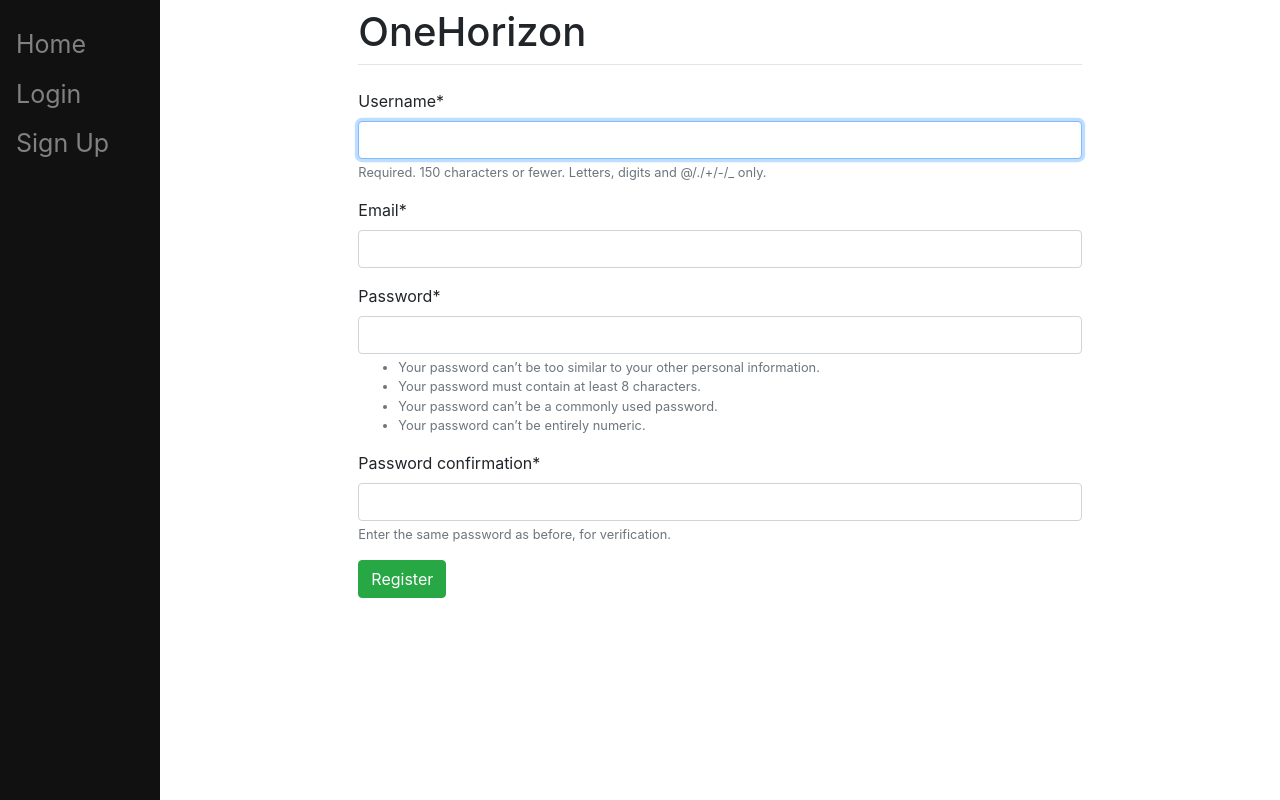
After one commit to Nem3sisX/OneHorizon, a Django app: page /register in a window 1280 px wide. The commit adds this page. Run offline with Django 3.2, Linux system fonts and the light colour scheme; some libraries are stand-ins or nearby versions.

Commit message:
SignUp-Login functionality done

```diff
--- a/OneHorizon/OneHorizon/urls.py
+++ b/OneHorizon/OneHorizon/urls.py
@@ -20,4 +20,5 @@ from django.urls import path, include
 urlpatterns = [
     path("admin/", admin.site.urls),
     path("", include("newsapp.urls")),
+    path("", include("django.contrib.auth.urls")),
 ]
--- /dev/null
+++ b/OneHorizon/newsapp/forms.py
@@ -0,0 +1,11 @@
+from django import forms
+from django.contrib.auth.forms import UserCreationForm
+from django.contrib.auth.models import User
+
+
+class RegisterForm(UserCreationForm):
+    email = forms.EmailField()
+
+    class Meta:
+	    model = User
+	    fields = ["username", "email", "password1", "password2"]
--- a/OneHorizon/newsapp/urls.py
+++ b/OneHorizon/newsapp/urls.py
@@ -7,4 +7,6 @@ urlpatterns = [
     path("travel", views.travel),
     path("natural", views.natural),
     path("summary", views.summary),
+    path("register", views.register),
+    path("index", views.index),
 ]
--- a/OneHorizon/newsapp/views.py
+++ b/OneHorizon/newsapp/views.py
@@ -1,4 +1,4 @@
-from django.shortcuts import render
+from django.shortcuts import render, redirect
 
 from nltk.sentiment.vader import SentimentIntensityAnalyzer
 
@@ -96,40 +96,55 @@ def travel(request):
 def natural(request):
     return render(request, "natural.html")
 
+
 def summary(request):
-        button = request.POST["b1"]
-        sentence = request.POST["comment"]
-        sia = SentimentIntensityAnalyzer()
-        sentiment = sia.polarity_scores(sentence)
-        negative = sentiment["neg"]
-        neutral = sentiment["neu"]
-        positive = sentiment["pos"]
-        compound = sentiment["compound"]
-        if compound >= 0.05:
-            result = "The news article is positive"
+    button = request.POST["b1"]
+    sentence = request.POST["comment"]
+    sia = SentimentIntensityAnalyzer()
+    sentiment = sia.polarity_scores(sentence)
+    negative = sentiment["neg"]
+    neutral = sentiment["neu"]
+    positive = sentiment["pos"]
+    compound = sentiment["compound"]
+    if compound >= 0.05:
+        result = "The news article is positive"
 
-        elif compound <= -0.05:
-            result = "The news article is negative"
+    elif compound <= -0.05:
+        result = "The news article is negative"
 
-        else:
-            result = "The news article is neutral"
-        answer, ranked = generate_summary(sentence,3)
-        score = []
-        sent = []
-        for i in ranked:
-            score.append(i[0])
-            sent.append(" ".join(i[1]))
-        rk = zip(score, sent)
-        return render(
-            request,
-            "result.html",
-            {
-                "positive": positive,
-                "neutral": neutral,
-                "negative": negative,
-                "compound": compound,
-                "result": result,
-                "summary": answer,
-                "rank": rk,
-            },
-        )
+    else:
+        result = "The news article is neutral"
+    answer, ranked = generate_summary(sentence, 3)
+    score = []
+    sent = []
+    for i in ranked:
+        score.append(i[0])
+        sent.append(" ".join(i[1]))
+    rk = zip(score, sent)
+    return render(
+        request,
+        "result.html",
+        {
+            "positive": positive,
+            "neutral": neutral,
+            "negative": negative,
+            "compound": compound,
+            "result": result,
+            "summary": answer,
+            "rank": rk,
+        },
+    )
+
+
+from .forms import RegisterForm
+
+
+def register(response):
+    if response.method == "POST":
+        form = RegisterForm(response.POST)
+        if form.is_valid():
+            form.save()
+        return redirect("index.html")
+    else:
+        form = RegisterForm()
+    return render(response, "register.html", {"form": form})
--- a/OneHorizon/templates/business.html
+++ b/OneHorizon/templates/business.html
@@ -56,7 +56,7 @@
                         <a class="nav-link" href="#">SPORTS</a>
                     </li>
                     <li class="nav-item">
-                        <a class="nav-link" href="#">AUTOMOBILES</a>
+                        <a class="nav-link" href="natural">ANALYSIS</a>
                     </li>
                 </ul>
             </div>
--- /dev/null
+++ b/OneHorizon/templates/main/base.html
@@ -0,0 +1,73 @@
+<html>
+
+<head>
+    <style type="text/css">
+        .sidenav {
+            height: 100%;
+            width: 160px;
+            position: fixed;
+            z-index: 1;
+            top: 0;
+            left: 0;
+            background-color: #111;
+            overflow-x: hidden;
+            padding-top: 20px;
+        }
+
+        .sidenav a {
+            padding: 6px 8px 6px 16px;
+            text-decoration: none;
+            font-size: 25px;
+            color: #818181;
+            display: block;
+        }
+
+        .sidenav a:hover {
+            color: #f1f1f1;
+        }
+
+        .main {
+            margin-left: 160px;
+            padding: 0px 10px;
+        }
+    </style>
+
+    <meta charset="utf-8">
+    <meta name="viewport" content="width=device-width, initial-scale=1, shrink-to-fit=no">
+
+    <link rel="stylesheet" href="https://stackpath.bootstrapcdn.com/bootstrap/4.3.1/css/bootstrap.min.css"
+        integrity="sha384-ggOyR0iXCbMQv3Xipma34MD+dH/1fQ784/j6cY/iJTQUOhcWr7x9JvoRxT2MZw1T" crossorigin="anonymous">
+
+    <title>{% block title %}OneHorizon{% endblock %}</title>
+</head>
+
+<body>
+    <div class="sidenav">
+        <a href="index">Home</a>
+        <a href="login">Login</a>
+        <a href="register">Sign Up</a>
+    </div>
+
+    <div id="content" name="content" class="main">
+        <div class="row justify-content-center">
+            <div class="col-8">
+                <h1 class="mt-2">OneHorizon</h1>
+                <hr class="mt-0 mb-4">
+                {% block content %}
+                {% endblock %}
+            </div>
+        </div>
+    </div>
+
+    <script src="https://code.jquery.com/jquery-3.3.1.slim.min.js"
+        integrity="sha384-q8i/X+965DzO0rT7abK41JStQIAqVgRVzpbzo5smXKp4YfRvH+8abtTE1Pi6jizo"
+        crossorigin="anonymous"></script>
+    <script src="https://cdnjs.cloudflare.com/ajax/libs/popper.js/1.14.7/umd/popper.min.js"
+        integrity="sha384-UO2eT0CpHqdSJQ6hJty5KVphtPhzWj9WO1clHTMGa3JDZwrnQq4sF86dIHNDz0W1"
+        crossorigin="anonymous"></script>
+    <script src="https://stackpath.bootstrapcdn.com/bootstrap/4.3.1/js/bootstrap.min.js"
+        integrity="sha384-JjSmVgyd0p3pXB1rRibZUAYoIIy6OrQ6VrjIEaFf/nJGzIxFDsf4x0xIM+B07jRM"
+        crossorigin="anonymous"></script>
+</body>
+
+</html>
--- /dev/null
+++ b/OneHorizon/templates/register.html
@@ -0,0 +1,12 @@
+{% extends "main/base.html" %}
+
+{% block title %}Create an Account{% endblock %}
+{% load crispy_forms_tags %}
+
+{% block content %}
+<form method="POST" class="form-group">
+    {% csrf_token %}
+    {{ form|crispy }}
+    <button type="submit" class="btn btn-success">Register</button>
+</form>
+{% endblock %}
--- a/OneHorizon/templates/travel.html
+++ b/OneHorizon/templates/travel.html
@@ -56,7 +56,7 @@
                         <a class="nav-link" href="#">SPORTS</a>
                     </li>
                     <li class="nav-item">
-                        <a class="nav-link" href="#">AUTOMOBILES</a>
+                        <a class="nav-link" href="natural">ANALYSIS</a>
                     </li>
                 </ul>
             </div>
```
Also changed, not shown: OneHorizon/OneHorizon/settings.py (+44 -43 lines), OneHorizon/templates/index.html (+3 -6 lines), OneHorizon/templates/main/base1.html (added, +43 -0 lines), OneHorizon/templates/registration/login.html (added, +16 -0 lines).
